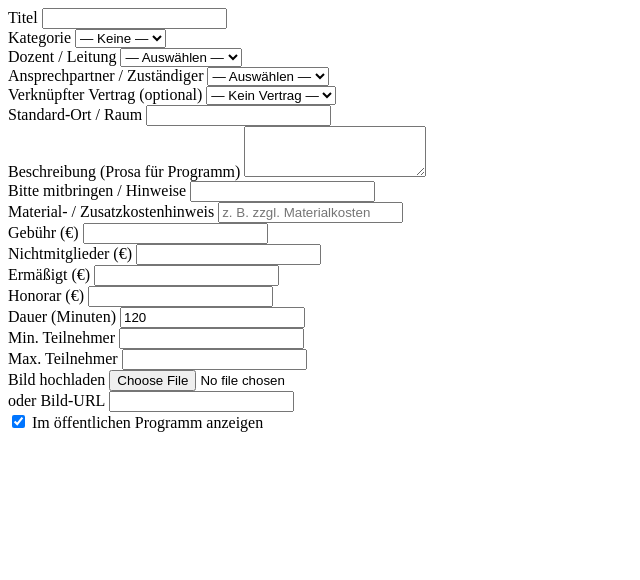
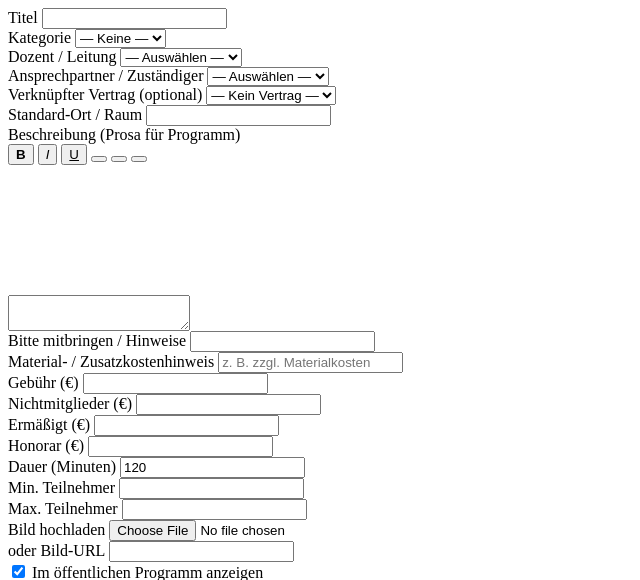
Before and after one commit to bzaiser/cal-django-kit, a Django app: template cal_kit/templates/cal_kit/includes/_offering_form_fields.html in a window 1280 px wide. Shown: the top 580 px of the page, without its empty margins (0-640 px from the left). Run offline with Django 3.2, Linux system fonts and the light colour scheme; the template is opened without the code that fills it, so the values that code supplies are empty.

Commit message:
feat(offerings): add WYSIWYG editor to OfferingTemplate description

```diff
--- a/cal_kit/templates/cal_kit/includes/_offering_form_fields.html
+++ b/cal_kit/templates/cal_kit/includes/_offering_form_fields.html
@@ -47,9 +47,18 @@
         <input type="text" name="default_location" class="form-control form-control-sm" value="{{ o.default_location|default:'' }}" list="offeringLocList">
         <datalist id="offeringLocList">{% for l in location_options %}<option value="{{ l.label }}">{% endfor %}</datalist>
     </div>
-    <div class="col-12">
+    <div class="col-12 cal-offering-wysiwyg-wrap">
         <label class="form-label small fw-semibold mb-1">Beschreibung (Prosa für Programm)</label>
-        <textarea name="description" rows="3" class="form-control form-control-sm">{{ o.description|default:'' }}</textarea>
+        <div class="btn-toolbar gap-1 mb-1 cal-offering-tb" role="toolbar">
+            <button type="button" class="btn btn-sm btn-outline-secondary py-0 px-2" data-cmd="bold" title="Fett"><strong>B</strong></button>
+            <button type="button" class="btn btn-sm btn-outline-secondary py-0 px-2" data-cmd="italic" title="Kursiv"><em>I</em></button>
+            <button type="button" class="btn btn-sm btn-outline-secondary py-0 px-2" data-cmd="underline" title="Unterstrichen"><u>U</u></button>
+            <button type="button" class="btn btn-sm btn-outline-secondary py-0 px-2" data-cmd="insertUnorderedList" title="Aufzählung"><i class="bi bi-list-ul"></i></button>
+            <button type="button" class="btn btn-sm btn-outline-secondary py-0 px-2" data-cmd="createLink" title="Link einfügen"><i class="bi bi-link-45deg"></i></button>
+            <button type="button" class="btn btn-sm btn-outline-secondary py-0 px-2" data-cmd="removeFormat" title="Formatierung entfernen"><i class="bi bi-eraser"></i></button>
+        </div>
+        <div contenteditable="true" class="form-control form-control-sm bg-body cal-offering-ed" style="min-height: 130px; max-height: 260px; overflow-y: auto;"></div>
+        <textarea name="description" class="d-none cal-offering-desc-input">{{ o.description|default:'' }}</textarea>
     </div>
     <div class="col-md-6">
         <label class="form-label small fw-semibold mb-1">Bitte mitbringen / Hinweise</label>
```
Also changed, not shown: cal_kit/templates/cal_kit/offerings.html (+33 -1 lines).
